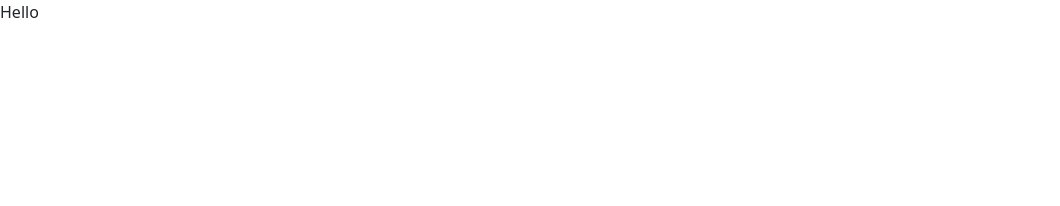
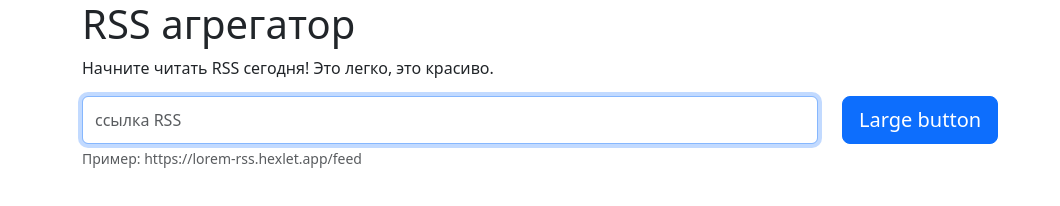
Before and after one commit to Xpamju/frontend-project-11, a website: page index.html in a window 1280 px wide. Shown: the whole page, without its empty margins (0-1060 px from the left). Drawn offline with nearby package versions, Linux system fonts and the light colour scheme.

Commit message:
bootstrap + interface

```diff
--- a/index.html
+++ b/index.html
@@ -5,10 +5,33 @@
     <meta name="viewport" content="width=device-width, initial-scale=1">
     <title>Bootstrap</title>
     <link href="https://cdn.jsdelivr.net/npm/bootstrap@5.3.8/dist/css/bootstrap.min.css" rel="stylesheet" integrity="sha384-sRIl4kxILFvY47J16cr9ZwB07vP4J8+LH7qKQnuqkuIAvNWLzeN8tE5YBujZqJLB" crossorigin="anonymous">
-  </head>
+    <link href="src/style.css">
+</head>
 </head>
 <body>
-    <p>Hello</p>
+
+ <div class="container">
+  <div class="row">
+    <div class="col">
+      <h1>RSS агрегатор</h1>
+    </div>
+  </div>
+  <div class="row">
+    <div class="col">
+      <p>Начните читать RSS сегодня! Это легко, это красиво.</p>
+    </div>
+  </div>
+     <div class="row">
+        <div class="col-8">
+            <input id="url-input" autofocus="" type="text" required="" name="url" aria-label="url" class="form-control w-100 h-100" placeholder="ссылка RSS" autocomplete="off">
+        </div>
+        <div class="col-4">
+              <button type="button" class="btn btn-primary btn-lg">Large button</button>
+        </div>
+
+    <div id="emailHelp" class="form-text">Пример: https://lorem-rss.hexlet.app/feed</div>
+  </div>
+</div>
     <script src="https://cdn.jsdelivr.net/npm/bootstrap@5.3.8/dist/js/bootstrap.bundle.min.js" integrity="sha384-FKyoEForCGlyvwx9Hj09JcYn3nv7wiPVlz7YYwJrWVcXK/BmnVDxM+D2scQbITxI" crossorigin="anonymous"></script>
 </body>
 </html>
```
Also changed, not shown: src/style.css (added).
